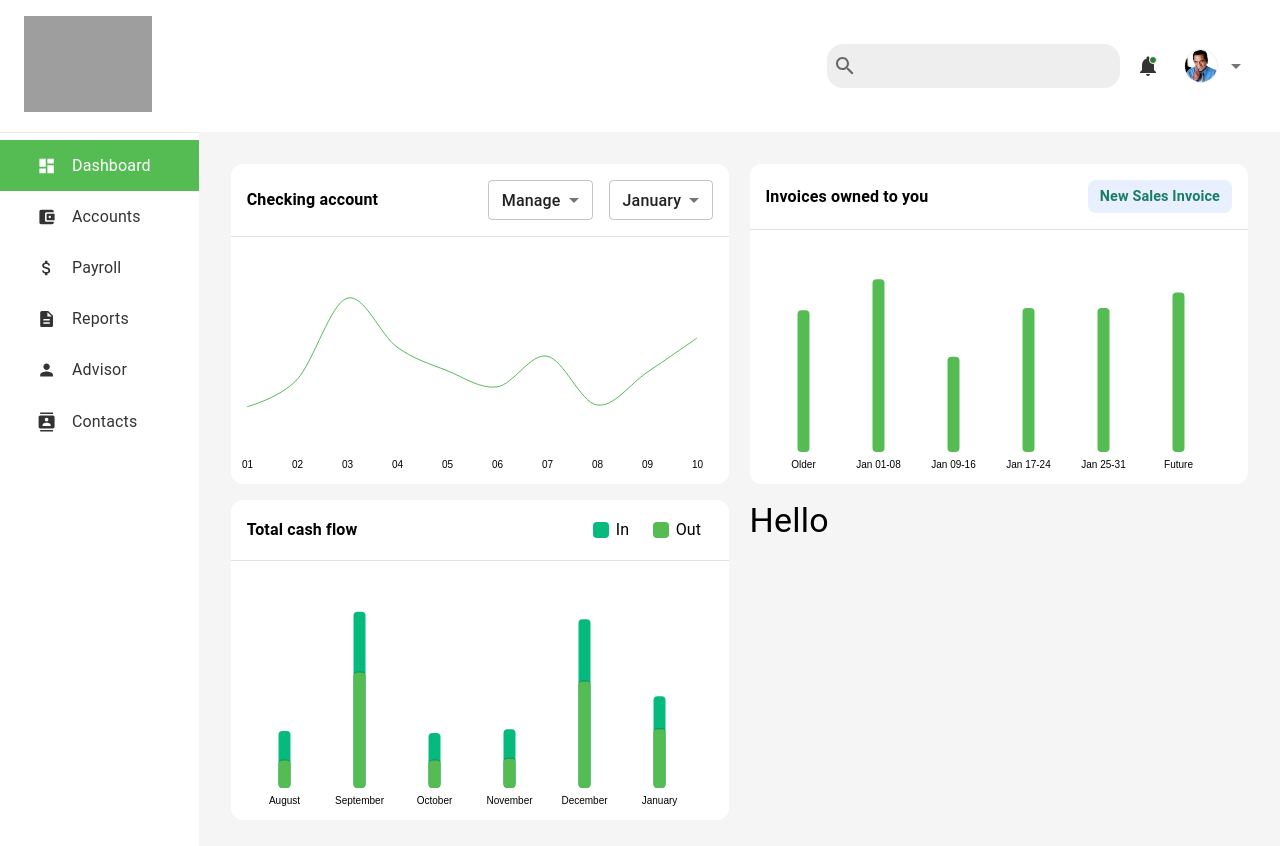
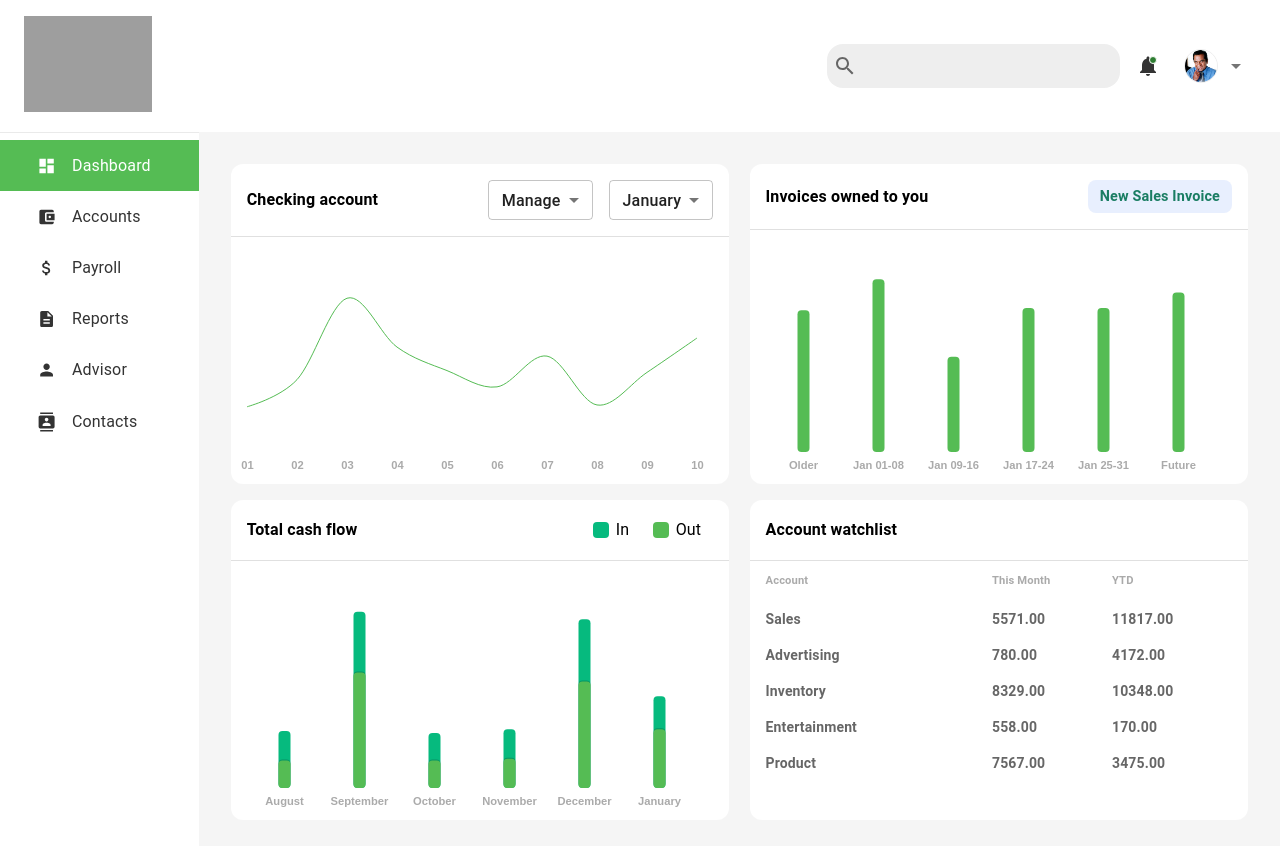
Before and after one commit to AjayVenkatesh2026/React-D3-TS-MUI, a React (Create React App) app: page / in a window 1280 px wide. Shown: the top 846 px of the page. Built offline with nearby package versions, Linux system fonts and the light colour scheme; grey boxes are pictures that could not be loaded.

Commit message:
add account watchlist table

```diff
--- a/src/components/screens/MainPage/Graphs.tsx
+++ b/src/components/screens/MainPage/Graphs.tsx
@@ -1,12 +1,17 @@
-import { Box, Typography } from "@mui/material";
+import { Box } from "@mui/material";
 import LineGraph from "./LineGraph";
 import InvoicesGraph from "./InvoicesGraph";
 import CashFlowGraph from "./CashFlowGraph";
+import WatchListTable from "./WatchListTable";
 import { getRandamoizedGraphsData } from "../../../utils";
 
 const Graphs = () => {
-  const { lineGraphData, invoiceGraphData, cashFlowGraphData } =
-    getRandamoizedGraphsData();
+  const {
+    lineGraphData,
+    invoiceGraphData,
+    cashFlowGraphData,
+    accountWatchlistTableData,
+  } = getRandamoizedGraphsData();
 
   return (
     <Box
@@ -24,7 +29,7 @@ const Graphs = () => {
       <LineGraph data={lineGraphData} />
       <InvoicesGraph data={invoiceGraphData} />
       <CashFlowGraph data={cashFlowGraphData} />
-      <Typography variant="h4">Hello</Typography>
+      <WatchListTable data={accountWatchlistTableData} />
     </Box>
   );
 };
--- /dev/null
+++ b/src/components/screens/MainPage/WatchListTable.tsx
@@ -0,0 +1,79 @@
+import { PropsWithChildren } from "react";
+import {
+  Box,
+  Divider,
+  Table,
+  TableBody,
+  TableCell,
+  TableHead,
+  TableRow,
+  Typography,
+} from "@mui/material";
+import { ITableItem } from "../../../types/MainPage";
+import { tableHeaderStyles, tableCellStyles } from "../../../constants/styles";
+
+const InvoicesGraph = (props: PropsWithChildren<{ data: ITableItem[] }>) => {
+  const { data = [] } = props;
+
+  return (
+    <Box
+      sx={{
+        backgroundColor: "white",
+        borderRadius: "12px",
+        display: "flex",
+        flexDirection: "column",
+        width: "49%",
+        height: "20rem",
+        minWidth: "400px",
+        minHeight: "300px",
+      }}
+    >
+      <Box
+        sx={{
+          display: "flex",
+          flexDirection: "row",
+          justifyContent: "flex-start",
+          alignItems: "center",
+          padding: "16px",
+        }}
+      >
+        <Typography variant="subtitle1" sx={{ fontWeight: "700" }}>
+          Account watchlist
+        </Typography>
+      </Box>
+      <Divider />
+      <Box sx={{ margin: "0 1rem", flex: 1 }}>
+        <Table sx={{ flex: 1 }} aria-label="simple table">
+          <TableHead>
+            <TableRow>
+              <TableCell sx={tableHeaderStyles}>Account</TableCell>
+              <TableCell sx={tableHeaderStyles}>This Month</TableCell>
+              <TableCell sx={tableHeaderStyles}>YTD</TableCell>
+            </TableRow>
+          </TableHead>
+          <TableBody>
+            {data.map((row) => (
+              <TableRow key={row.account}>
+                <TableCell
+                  component="th"
+                  scope="row"
+                  sx={{ ...tableCellStyles }}
+                >
+                  {row.account}
+                </TableCell>
+                <TableCell sx={{ ...tableCellStyles, width: 120 }}>
+                  {row.month}
+                </TableCell>
+                <TableCell sx={{ ...tableCellStyles, width: 120 }}>
+                  {row.ytd}
+                </TableCell>
+              </TableRow>
+            ))}
+          </TableBody>
+        </Table>
+      </Box>
+    </Box>
+  );
+};
+
+export default InvoicesGraph;
--- a/src/constants/dasboard.ts
+++ b/src/constants/dasboard.ts
@@ -83,10 +83,19 @@ const CASH_FLOW_GRAPH_BADGES = [
   },
 ];
 
+const ACCOUNT_LABELS = [
+  "Sales",
+  "Advertising",
+  "Inventory",
+  "Entertainment",
+  "Product",
+];
+
 export {
   DRAWER_MENU,
   MONTHS,
   INVOICE_GRAPH_LABELS,
   CASH_FLOW_GRAPH_LABELS,
   CASH_FLOW_GRAPH_BADGES,
+  ACCOUNT_LABELS,
 };
--- /dev/null
+++ b/src/constants/styles.ts
@@ -0,0 +1,24 @@
+import { SxProps } from "@mui/material";
+
+const graphAxisLableStyles: SxProps = {
+  color: "#00000055",
+  margin: "0",
+  fontWeight: "600",
+  fontSize: "0.7rem",
+};
+
+const tableHeaderStyles: SxProps = {
+  ...graphAxisLableStyles,
+  padding: "0.5rem 0",
+  border: 0,
+};
+
+const tableCellStyles: SxProps = {
+  color: "#00000099",
+  margin: "0",
+  fontWeight: "600",
+  padding: "0.5rem 0",
+  border: 0,
+};
+
+export { graphAxisLableStyles, tableHeaderStyles, tableCellStyles };
--- a/src/styles/MainPage.css
+++ b/src/styles/MainPage.css
@@ -6,3 +6,10 @@
   -webkit-filter: drop-shadow( 0px -1px 0px rgba(0, 0, 0, .2));
   filter: drop-shadow( 0px -1px 0px rgba(0, 0, 0, .2));
 }
+
+text {
+  color: #00000055;
+  margin: 0;
+  font-weight: 600;
+  font-size: 0.7rem;
+}
--- a/src/utils.ts
+++ b/src/utils.ts
@@ -1,3 +1,6 @@
+import { ACCOUNT_LABELS } from "./constants/dasboard";
+import { ITableItem } from "./types/MainPage";
+
 const formatNumber = (n: number): string => {
   if (n >= 0 && n <= 9) {
     return `0${n}`;
@@ -43,15 +46,31 @@ const getCashFlowGraphData = () => {
   };
 };
 
+const getAccountWatchlistTableData = () => {
+  const ans = [];
+
+  for (let i = 0; i < ACCOUNT_LABELS.length; i++) {
+    const a: ITableItem = {};
+    a.account = ACCOUNT_LABELS[i];
+    a.month = getRandomNumber(0, 12000).toFixed(2);
+    a.ytd = getRandomNumber(0, 12000).toFixed(2);
+    ans.push(a);
+  }
+
+  return ans;
+};
+
 const getRandamoizedGraphsData = () => {
   const lineGraphData = getLineGraphData();
   const invoiceGraphData = getInvoiceGraphData();
   const cashFlowGraphData = getCashFlowGraphData();
+  const accountWatchlistTableData = getAccountWatchlistTableData();
 
   return {
     lineGraphData,
     invoiceGraphData,
     cashFlowGraphData,
+    accountWatchlistTableData,
   };
 };
 
```
Also changed, not shown: src/types/MainPage.ts (+12 -1 lines).
